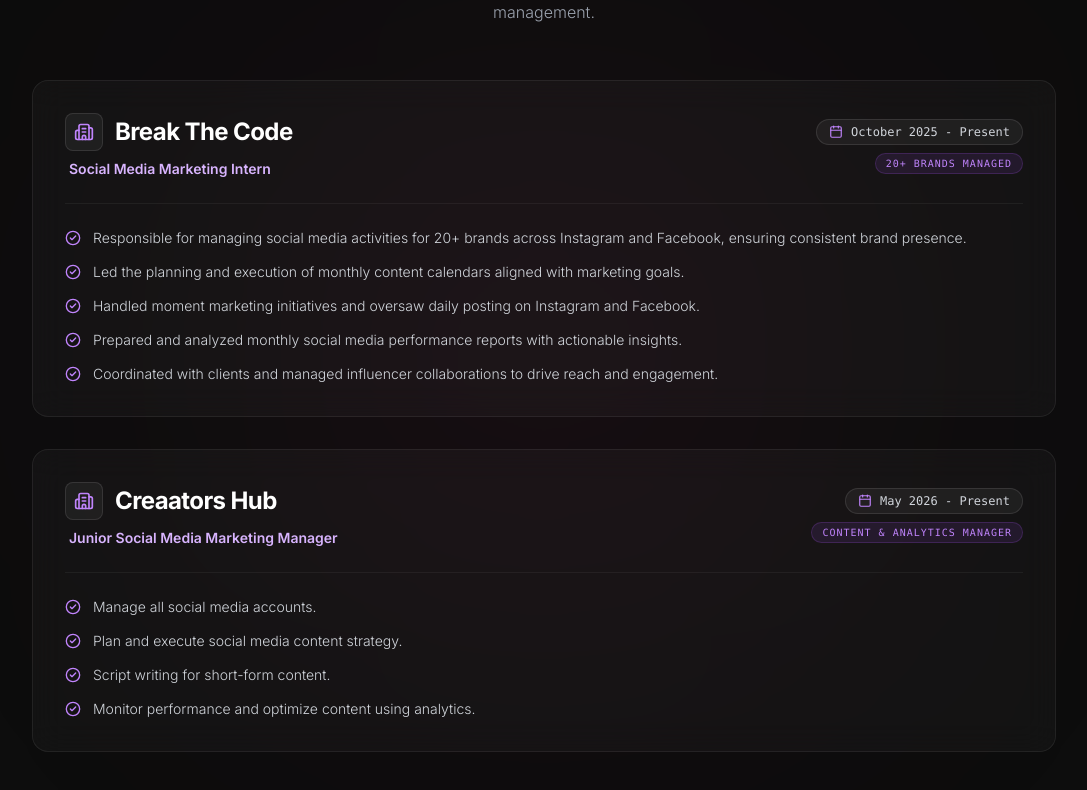
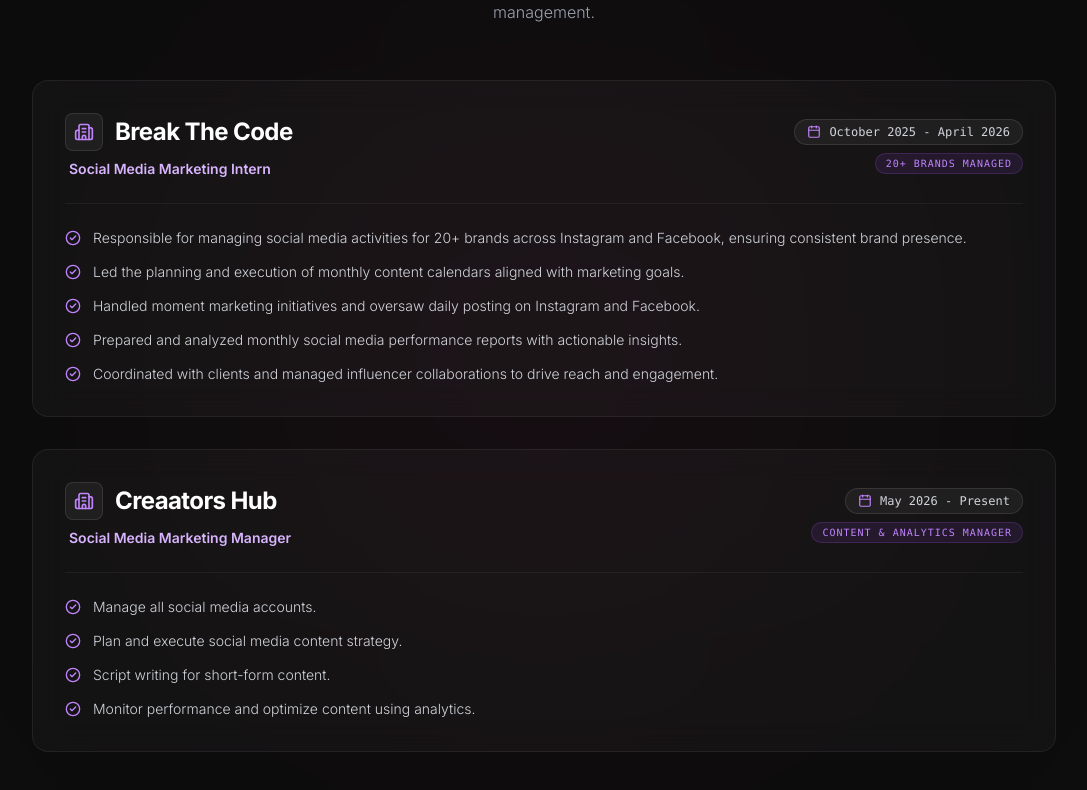
Before and after one commit to Prathamesh31-tech/Jignesh, a Next.js app: page / in a window 1280 px wide. Shown: the part 4990-5780 px from the top of the page, without its empty margins (96-1183 px from the left). Built offline with nearby package versions, Linux system fonts and the light colour scheme.

Commit message:
Update Experiance

```diff
--- a/src/components/Experience.tsx
+++ b/src/components/Experience.tsx
@@ -20,7 +20,7 @@
       id: "break-the-code",
       company: "Break The Code",
       role: "Social Media Marketing Intern",
-      duration: "October 2025 - Present",
+      duration: "October 2025 - April 2026",
       badge: "20+ BRANDS MANAGED",
       gradient: "from-purple-600/20 via-purple-600/5 to-transparent",
       points: [
@@ -34,7 +34,7 @@
     {
       id: "creaators-hub",
       company: "Creaators Hub",
-      role: "Junior Social Media Marketing Manager",
+      role: "Social Media Marketing Manager",
       duration: "May 2026 - Present",
       badge: "CONTENT & ANALYTICS MANAGER",
       gradient: "from-pink-600/20 via-pink-600/5 to-transparent",
--- a/src/components/MyWork.tsx
+++ b/src/components/MyWork.tsx
@@ -350,7 +350,7 @@
       id: "ugc-reels-content",
       title: "UGC & Video Reels",
       subtitle: "High-converting user-generated video content, 9:16 mobile reels, and scripted brand stories.",
-      coverImage: "https://res.cloudinary.com/ddfwegroq/image/upload/v1781525528/crave_co_trend_post.jpg_tklgbe.jpg",
+      coverImage: "https://images.pexels.com/photos/5052877/pexels-photo-5052877.jpeg",
       itemCount: "4 Video Reels",
       tags: ["UGC Videos", "Short Reels", "Voiceover"],
       items: [
```
